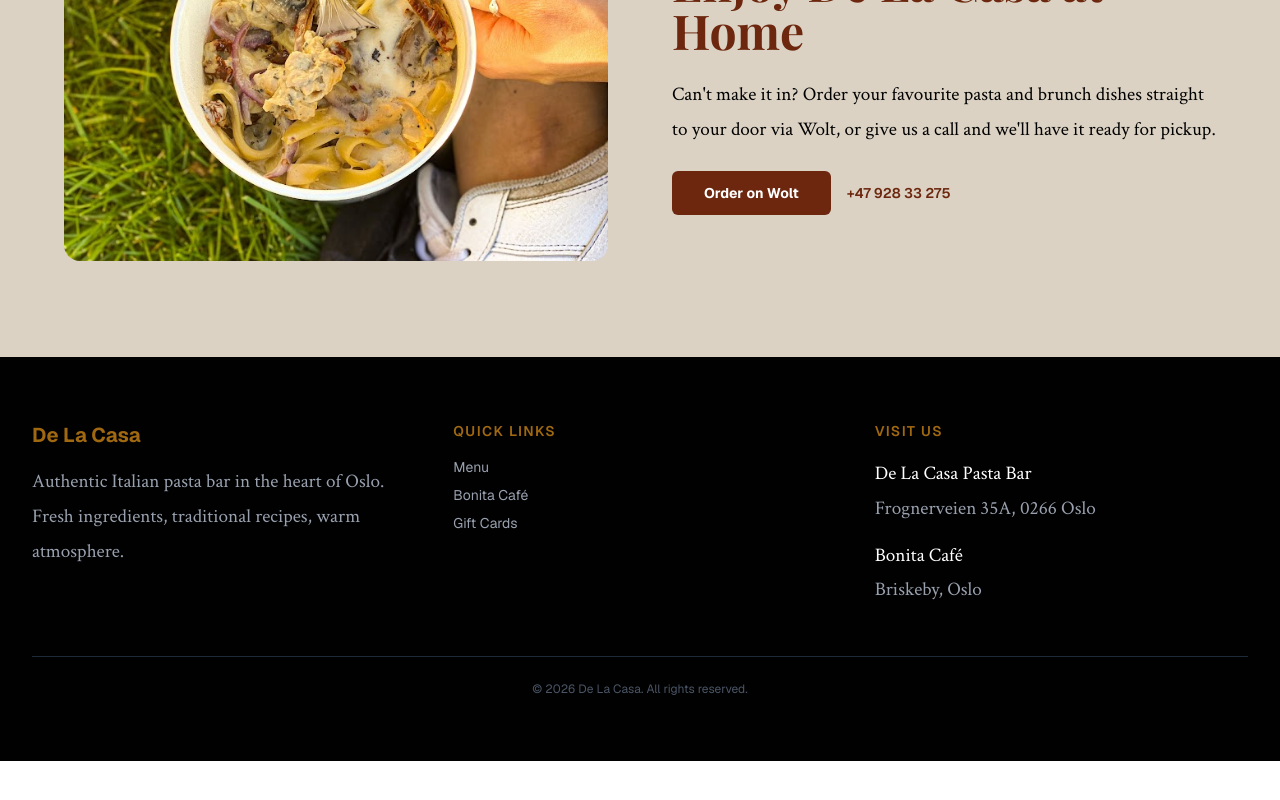
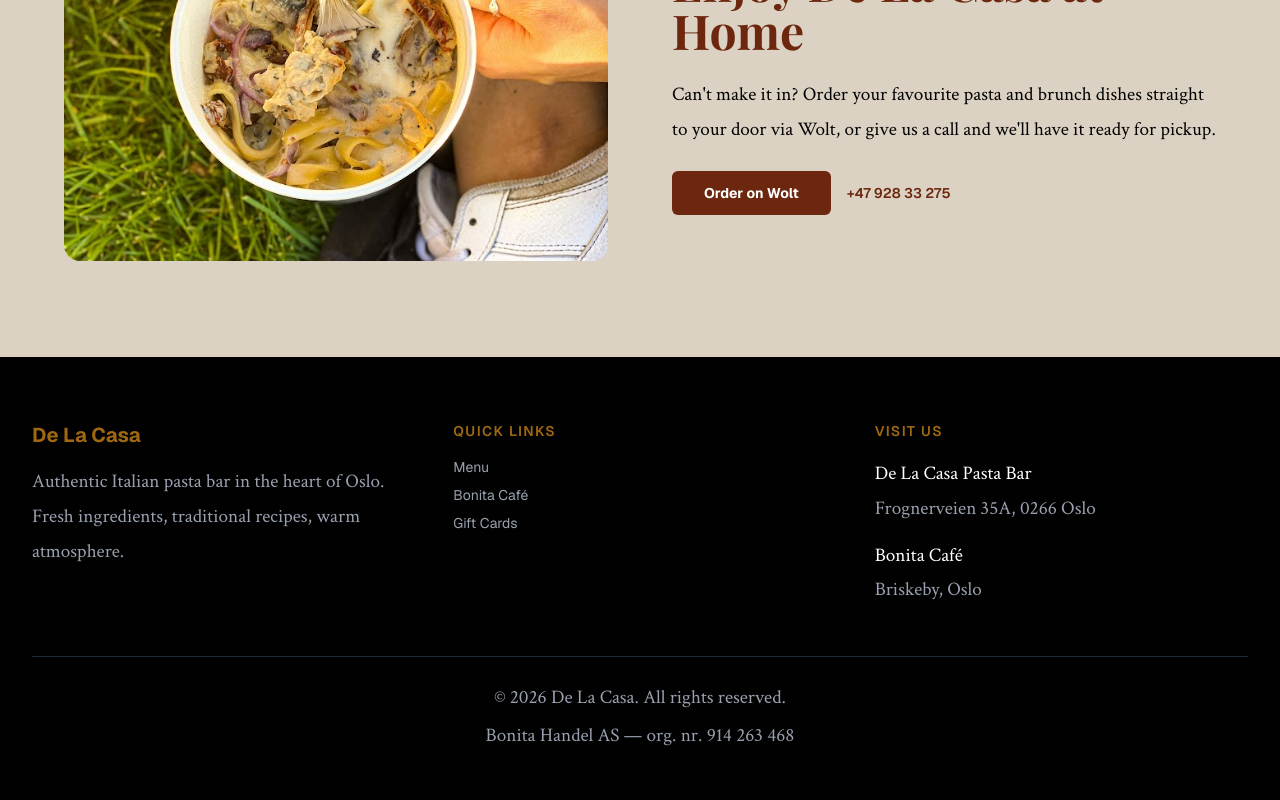
Before and after one commit to RosarioBA/delacasa-website, a Next.js app: page / in a window 1280 px wide. Shown: the part 1514-2314 px from the top of the page. Before the commit the page ends 2275 px from the top, so only its background shows below. Built offline with nearby package versions, Linux system fonts and the light colour scheme; a web font is replaced by a local one.

Commit message:
feat: add org number to footer

```diff
--- a/components/Footer.tsx
+++ b/components/Footer.tsx
@@ -61,8 +61,9 @@ export default function Footer() {
       </div>
 
       {/* Copyright */}
-      <div className="border-t border-gray-800 pt-6 text-center text-xs text-gray-600">
-        © 2026 De La Casa. All rights reserved.
+      <div className="border-t border-gray-800 pt-6 text-center text-xs text-gray-400">
+        <p>© 2026 De La Casa. All rights reserved.</p>
+        <p className="mt-1">Bonita Handel AS — org. nr. 914 263 468</p>
       </div>
     </footer>
   );
```
